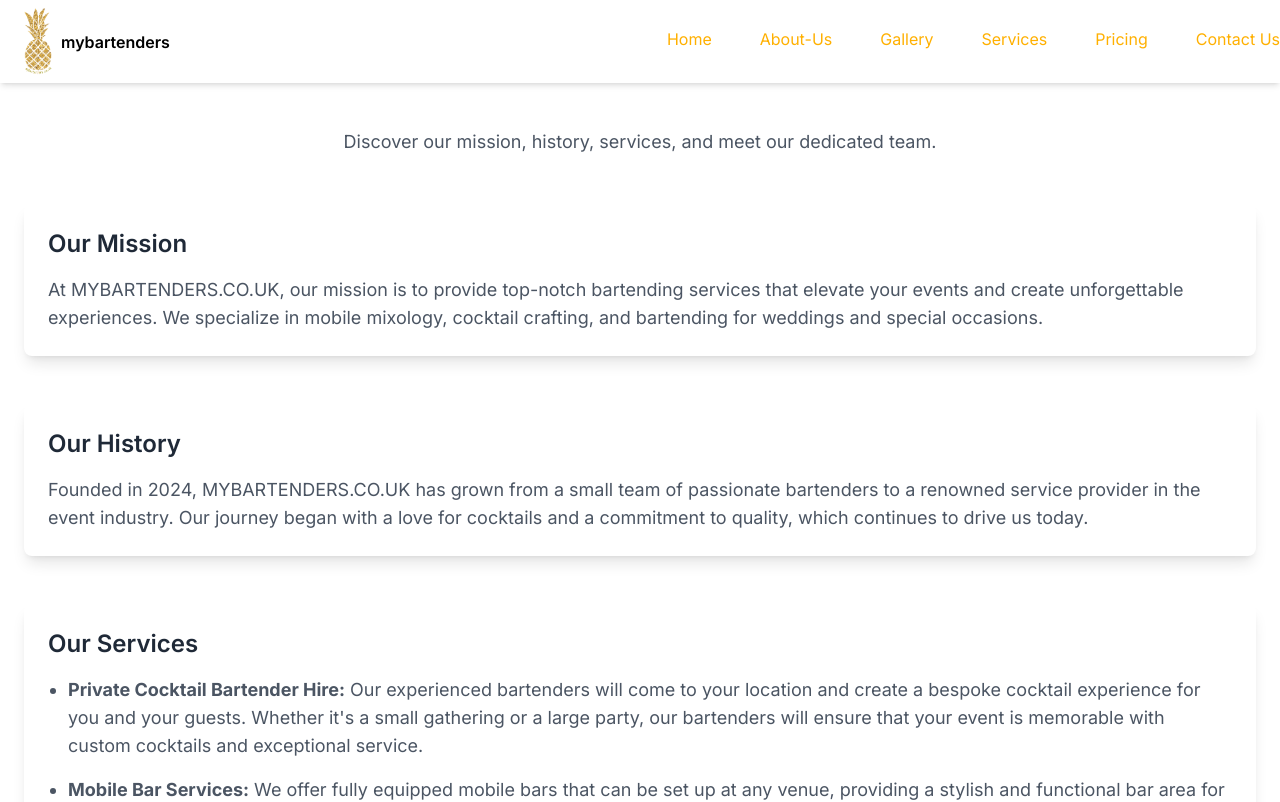
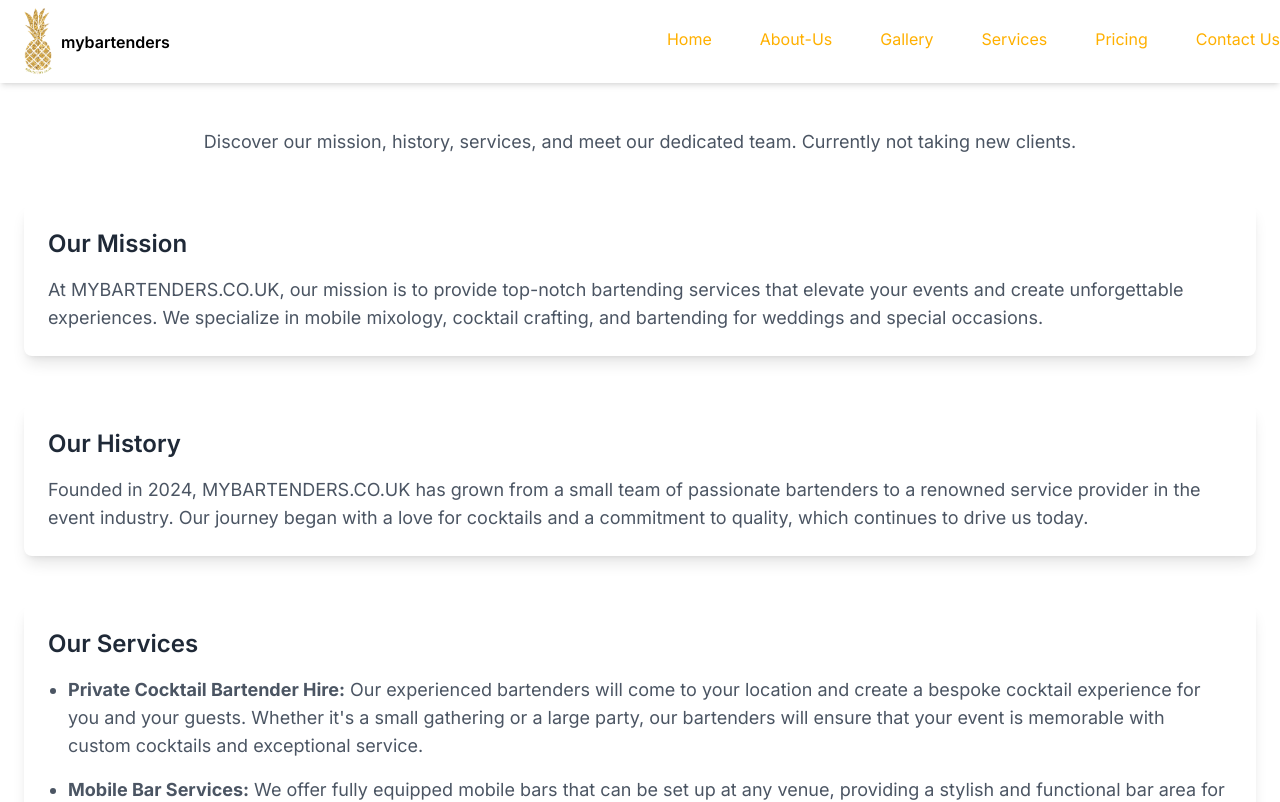
Before and after one commit to amora92/tailwind_mybartenders, a Next.js app: page /aboutus in a window 1280 px wide. Shown: the top 802 px of the page. Built offline with nearby package versions, Linux system fonts and the light colour scheme.

Commit message:
about_us
about_us

```diff
--- a/pages/aboutus.tsx
+++ b/pages/aboutus.tsx
@@ -16,7 +16,7 @@ const AboutUs = () => {
         <section className='text-center mb-12'>
           <p className='text-lg text-gray-600'>
             Discover our mission, history, services, and meet our dedicated
-            team.
+            team. Currently not taking new clients.
           </p>
         </section>
 
```
